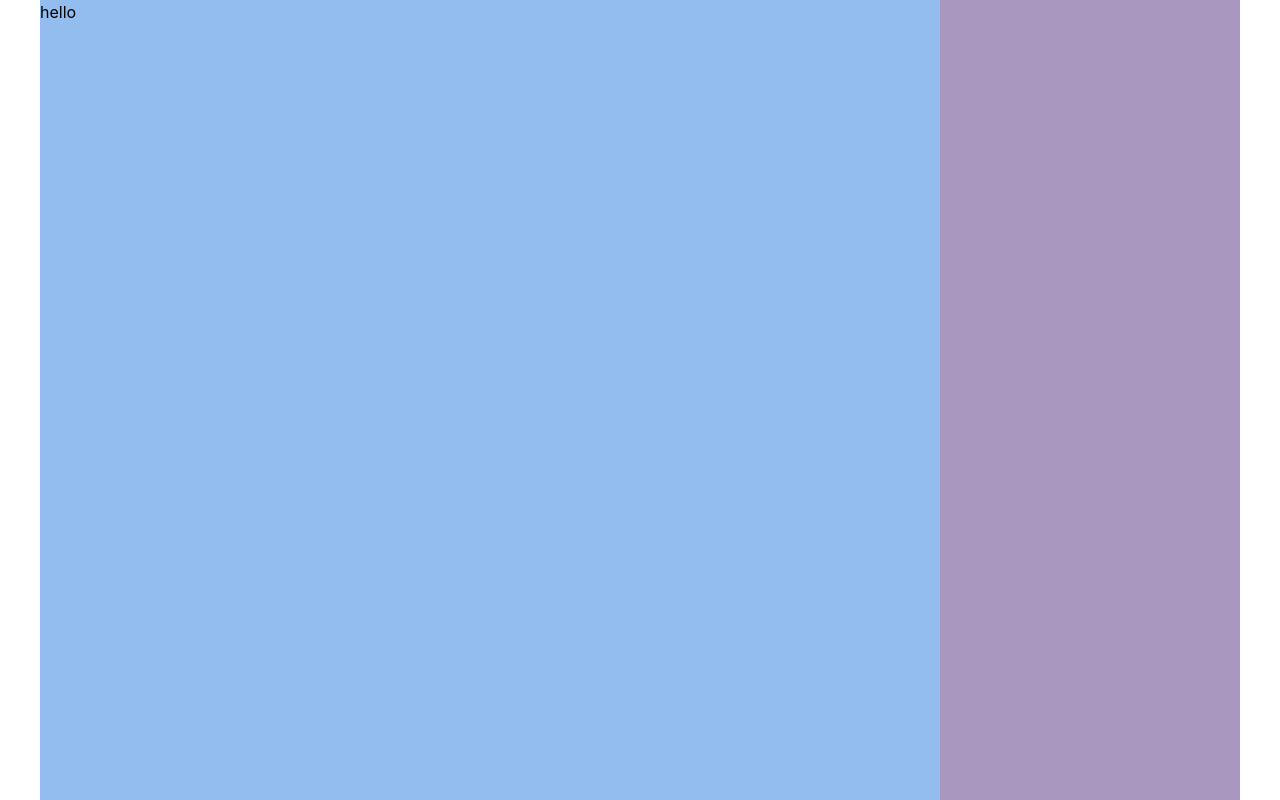
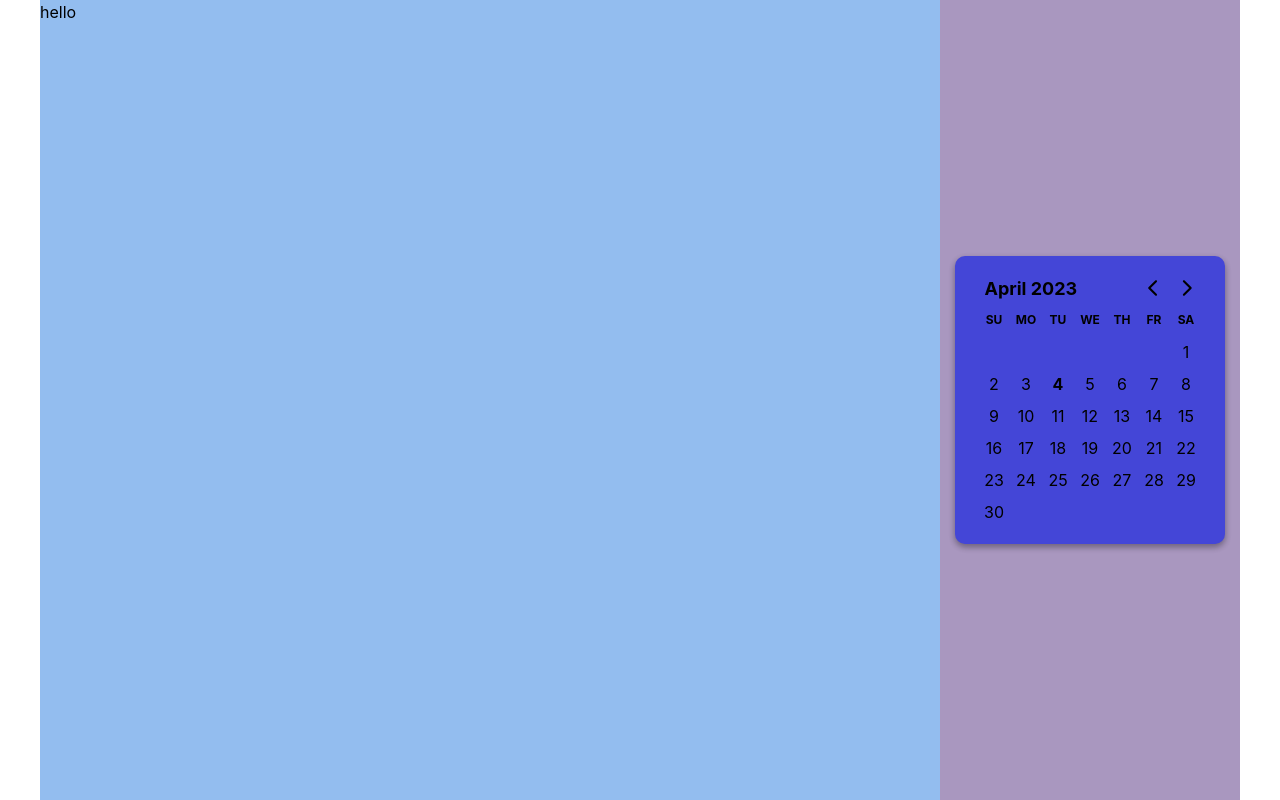
Before and after one commit to better-2gether/better-together, a React (Vite) app: page / in a window 1280 px wide. Built offline with nearby package versions, Linux system fonts and the light colour scheme.

Commit message:
Add calendar to org home

```diff
--- a/client/components/OrgCalendar.module.css
+++ b/client/components/OrgCalendar.module.css
@@ -3,6 +3,5 @@
   width: 90%;
   min-height: 100px;
   border-radius: 10px;
-  padding: 15px;
   box-shadow: rgba(0, 0, 0, 0.16) 0px 3px 6px, rgba(0, 0, 0, 0.23) 0px 3px 6px;
 }
--- a/client/components/OrgCalendar.tsx
+++ b/client/components/OrgCalendar.tsx
@@ -1,6 +1,32 @@
+import { useState } from 'react';
+import { DayPicker } from 'react-day-picker';
+import 'react-day-picker/dist/style.css';
+import styles from './OrgCalendar.module.css';
+
 const OrgCalendar = () => {
+  const initialDays: Date[] = [];
+  const [days, setDays] = useState<Date[] | undefined>(initialDays);
+
   return (
-    <div>
+    <div className={styles.container}>
+      <style>{`
+        .rdp {
+          --rdp-cell-size: 32px;
+        }
+        .rdp-months {
+          justify-content: center;
+        }
+        .rdp-day_selected, .rdp-day_selected:focus-visible, .rdp-day_selected:hover {
+          background-color: white;
+          color: var(--color-secondary);
+        }
+      `}</style>
+      <DayPicker
+        mode="multiple"
+        selected={days}
+        onSelect={setDays}
+      />
+
     </div>
   );
 }
--- a/client/index.css
+++ b/client/index.css
@@ -6,7 +6,7 @@
   line-height: 1.5;
   font-weight: 400;
 
-  background-color: white;;
+  background-color: white;
 
   color-scheme: light dark;
 
--- a/client/pages/OrgHome.module.css
+++ b/client/pages/OrgHome.module.css
@@ -21,6 +21,7 @@
   flex-direction: column;
   background-color: rgba(255, 0, 0, 0.2);  /* TEMPORARY FOR DEV */
   width: 100%;
+  min-width: 300px;
 }
 
 
--- a/package.json
+++ b/package.json
@@ -10,9 +10,11 @@
     "lint": "eslint './**/*.{ts,tsx,js,jsx}'"
   },
   "dependencies": {
+    "date-fns": "^2.29.3",
     "express": "^4.18.2",
     "pg": "^8.10.0",
     "react": "^18.2.0",
+    "react-day-picker": "^8.6.0",
     "react-dom": "^18.2.0"
   },
   "devDependencies": {
```
Also changed, not shown: 1 other file (tests, documents, lock files or other folders).
